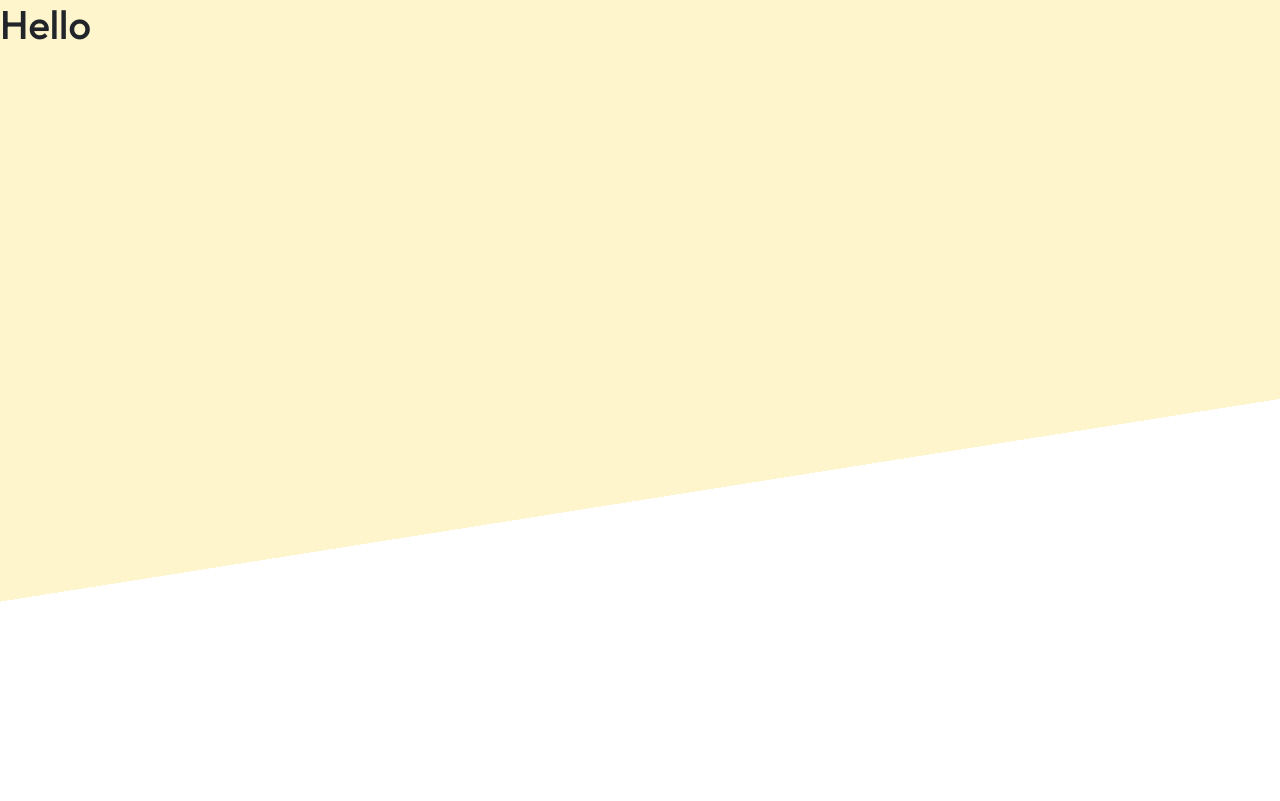
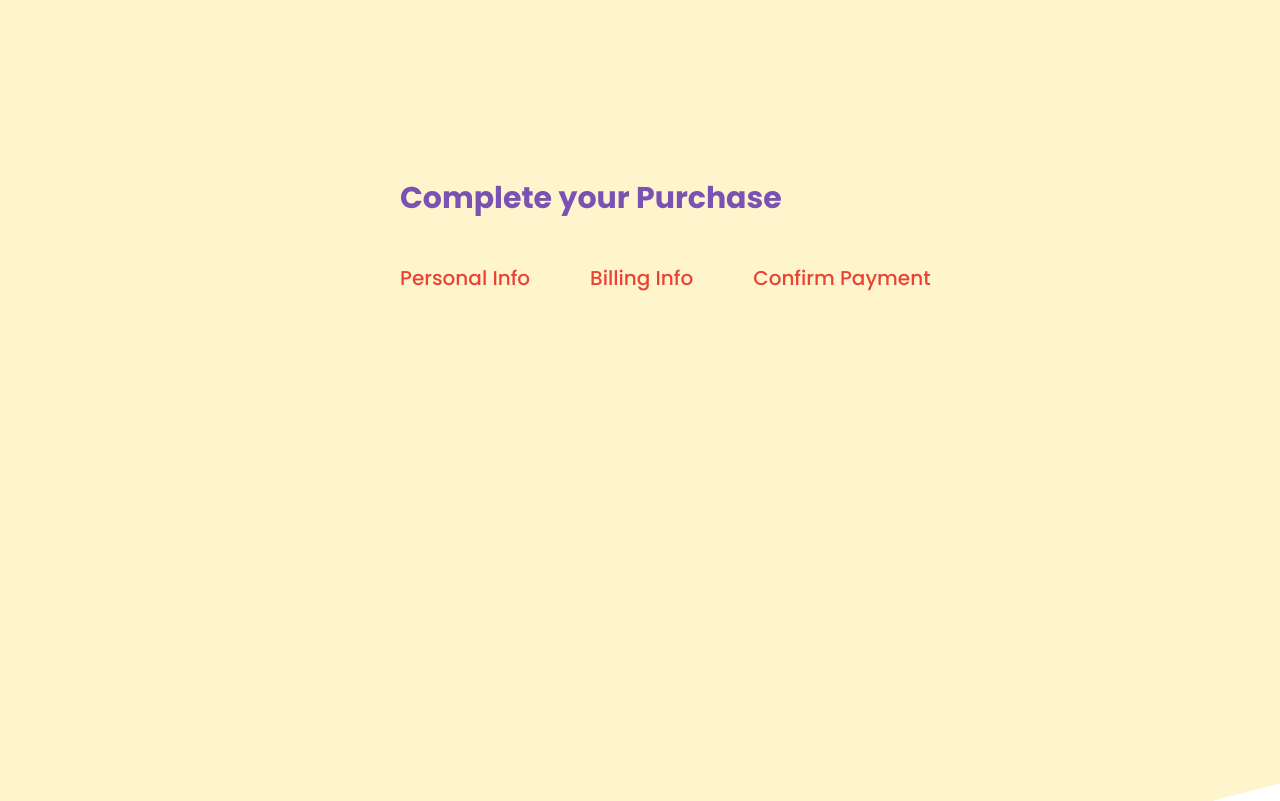
Before and after one commit to Mideolabanji/programming-task, a React (Create React App) app: page / in a window 1280 px wide. Shown: the top 801 px of the page. Built offline with nearby package versions, Linux system fonts and the light colour scheme.

Commit message:
included heading (links) and styled the page

```diff
--- a/public/index.html
+++ b/public/index.html
@@ -12,7 +12,7 @@
     <link rel="preconnect" href="https://fonts.googleapis.com" />
     <link rel="preconnect" href="https://fonts.gstatic.com" crossorigin />
     <link
-      href="https://fonts.googleapis.com/css2?family=Open+Sans:ital,wght@0,300;0,400;0,500;0,600;0,700;0,800;1,300;1,400;1,500;1,600;1,700;1,800&family=Outfit:wght@100;200;300;400;500;600;700;800;900&display=swap"
+      href="https://fonts.googleapis.com/css2?family=Lato:ital,wght@0,300;0,400;0,700;0,900;1,100;1,300;1,400;1,700;1,900&family=Poppins:ital,wght@0,100;0,200;0,300;0,400;0,500;0,600;0,700;0,800;0,900;1,100;1,200;1,300;1,400;1,500;1,600;1,700;1,800;1,900&display=swap"
       rel="stylesheet"
     />
     <link rel="apple-touch-icon" href="%PUBLIC_URL%/logo192.png" />
--- a/src/App.css
+++ b/src/App.css
@@ -1,7 +1,33 @@
 body {
   height: 100vh;
   width: 100vw;
-  background: linear-gradient(171deg, #fff5cc, #fff5cc 60%, white 60%, white);
-  font-family: "Open Sans", sans-serif;
-  font-family: "Outfit", sans-serif;
+  background: linear-gradient(165.5deg, #fff5cc, #fff5cc 85%, white 60%, white);
+  font-family: "Poppins", sans-serif;
+  line-height: 1.4;
 }
+
+.app-body {
+  margin-top: 180px;
+  margin-left: 400px;
+}
+
+h1 {
+  font-size: 30px;
+  font-weight: 700;
+  color: #7952b3;
+  margin-bottom: 50px;
+}
+
+.headings {
+  display: flex;
+}
+
+.headings h3 {
+  margin-right: 60px;
+  font-size: 20px;
+}
+
+.headings a {
+  text-decoration: none;
+  color: #ea4335;
+}
--- a/src/App.js
+++ b/src/App.js
@@ -4,8 +4,20 @@
 function App() {
   return (
     <div className="App">
-      <div className="containe">
-        <h1>Hello</h1>
+      <div className="app-body">
+        <h1>Complete your Purchase</h1>
+        <div className="headings">
+          <a href="#">
+            <h3>Personal Info</h3>
+          </a>
+          <a href="#">
+            <h3>Billing Info</h3>
+          </a>
+          <a href="#">
+            <h3>Confirm Payment</h3>
+          </a>
+          <hr />
+        </div>
       </div>
     </div>
   );
```
